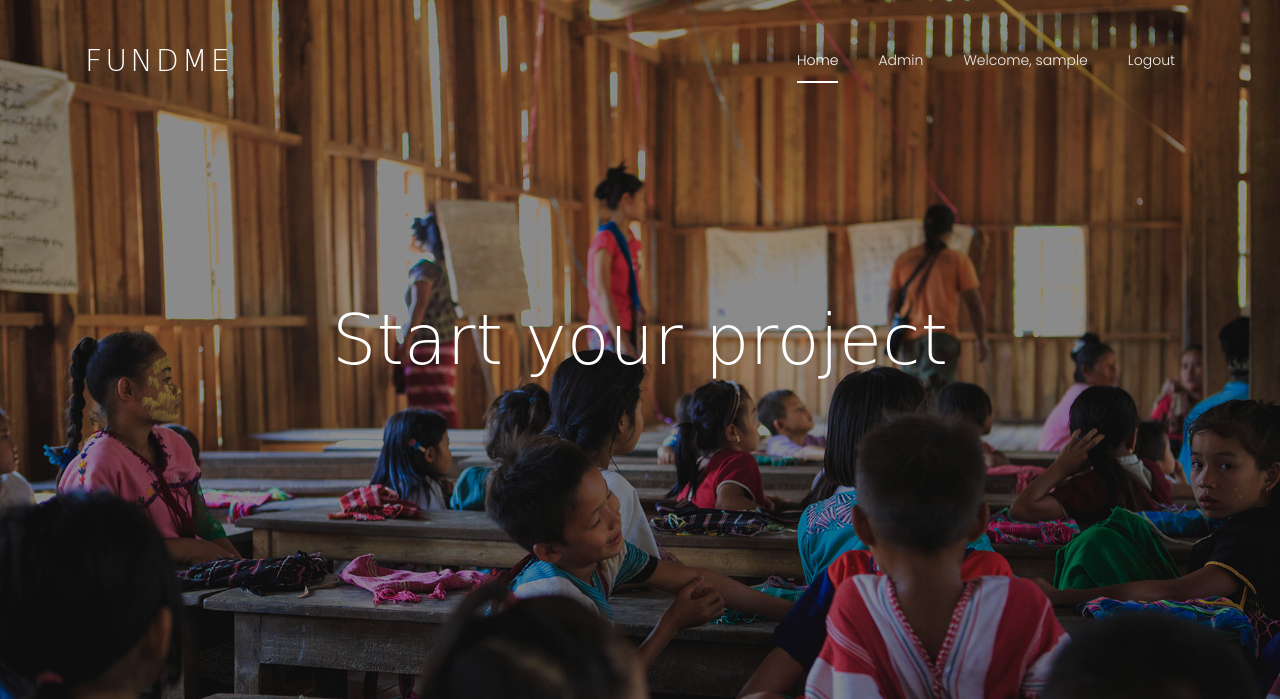
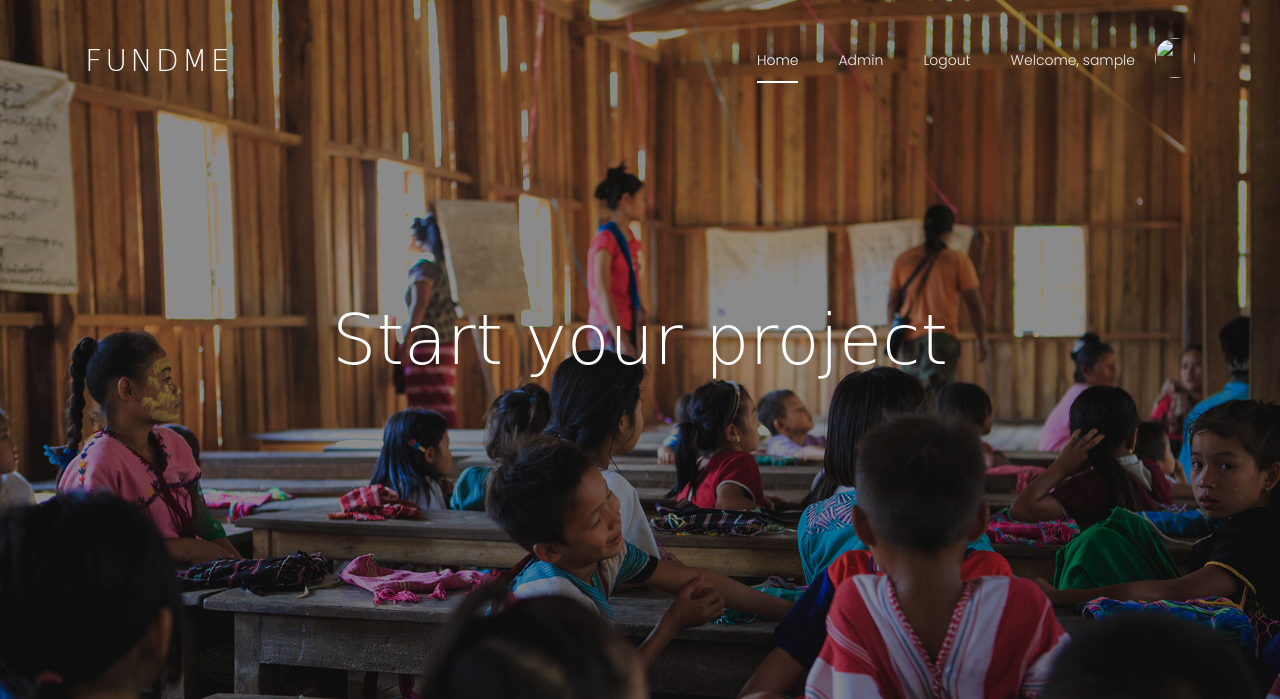
Before and after one commit to Amr-Hamed/FUNDME-V2, a Django app: page /userProfile/create_project/ in a window 1280 px wide. Shown: the top 699 px of the page. Run offline with Django 3.2, Linux system fonts and the light colour scheme; the visitor is signed in with stand-in values (Sample User, id 1); some libraries are stand-ins or nearby versions; some web fonts are replaced.

Commit message:
adding profile pic in navbar

```diff
--- a/fundMe/userProfile/templates/userProfile/base.html
+++ b/fundMe/userProfile/templates/userProfile/base.html
@@ -43,10 +43,19 @@
                 <li class="nav-item"><a class="nav-link" href="{% url 'admin:index' %}">Admin</a></li>
 
                 {% if user.is_authenticated %}
-                 <li class="nav-item"> <a class="nav-link"
-                                        href="{% url 'userProfile:update_user_profile' user.username %}">Welcome, {{user.username}}</a></li>
 
                 <li class="nav-item"><a class="nav-link" href="{% url 'logout' %}">Logout</a></li>
+
+                <li class="nav-item"><a class="nav-link"
+                                        href="{% url 'userProfile:update_user_profile' user.username %}">Welcome,
+                    {{user.username}}</a></li>
+
+
+                <li class="nav-item">
+                    <img src="{{ user.userprofile.profile_pic.url }}" ,
+                         style="height:40px;width:40px;border-radius:50%;margin-top:50%">
+                </li>
+
                 {% else %}
                 <li class="nav-item"><a class="nav-link" href="{% url 'userProfile:register' %}">Sign up</a></li>
                 <li class="nav-item"><a class="nav-link" href="{% url 'userProfile:user_login' %}">Sign in</a></li>
```
Also changed, not shown: fundMe/media/profile_pics/BG.jpg (added), fundMe/media/profile_pics/Screenshot_from_2019-04-17_01-41-56.png (added).
